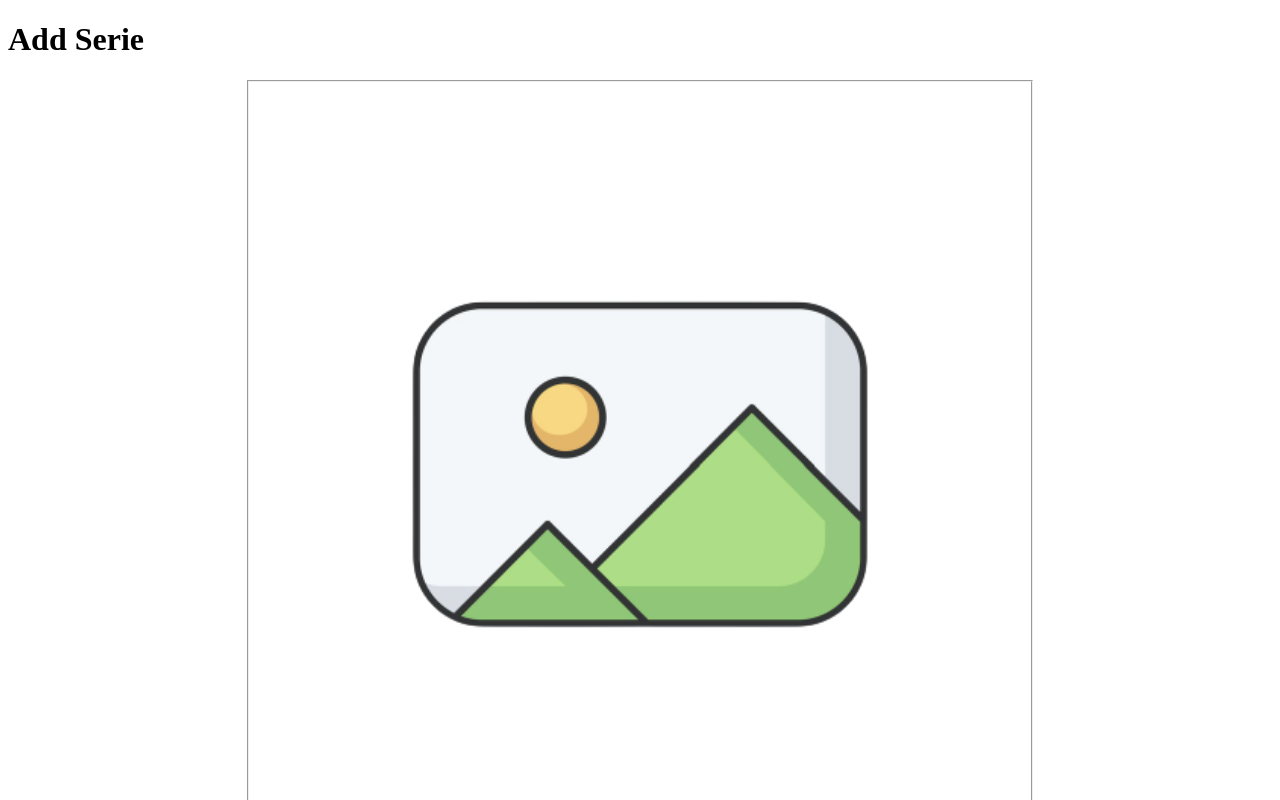
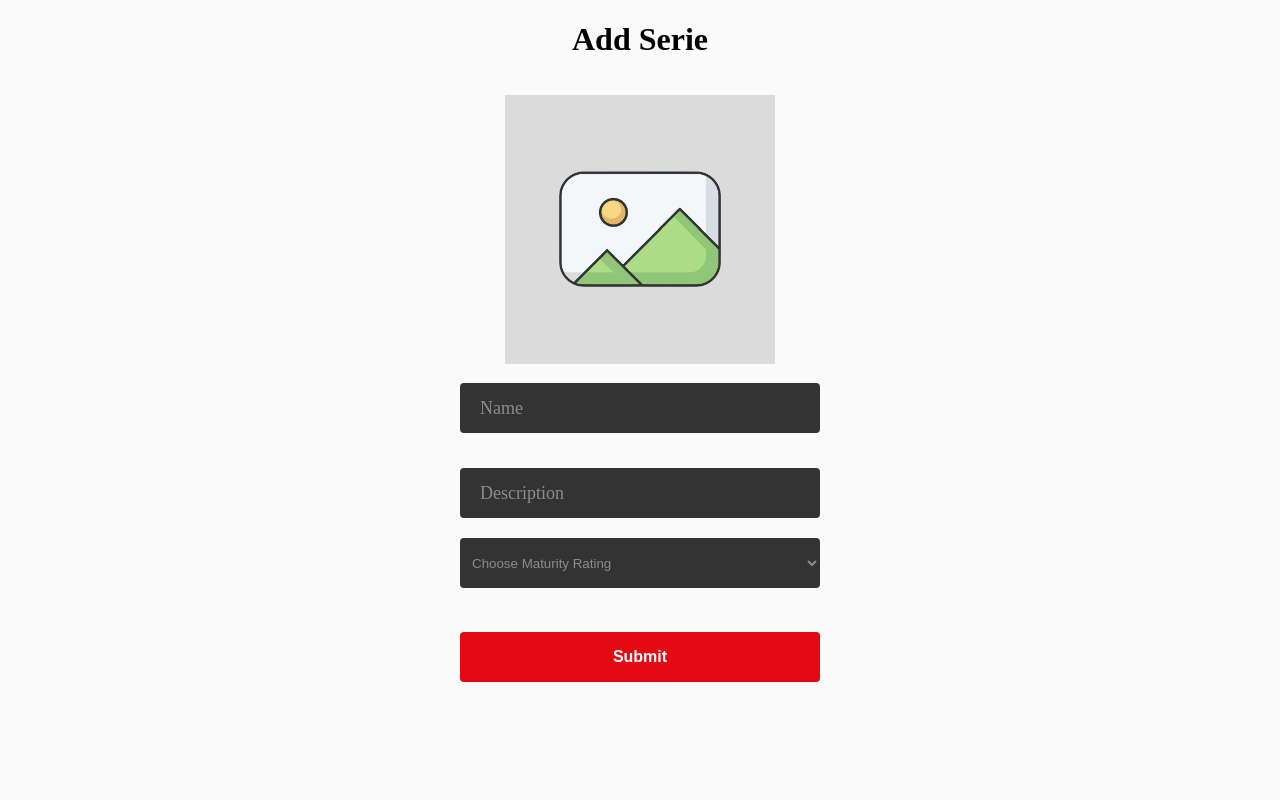
Before and after one commit to HassanObeid89/netfilx, a React (Create React App) app: page /add-serie in a window 1280 px wide. Shown: the top 800 px of the page. Built offline with nearby package versions, Linux system fonts and the light colour scheme; no server answers; the database is empty.

Commit message:
Styled forms and button.

```diff
--- a/src/components/FormAddEpisode.jsx
+++ b/src/components/FormAddEpisode.jsx
@@ -39,8 +39,9 @@ export default function FormAddEpisode({ data }) {
   ));
   return (
     <form onSubmit={onUpdate}>
+      <h1>Add Episode</h1>
       {InputFields}
-      <button>Add Episode</button>
+      <button className='primary-button'>Add Episode</button>
     </form>
   );
 }
--- a/src/components/FormAddMovie.jsx
+++ b/src/components/FormAddMovie.jsx
@@ -54,7 +54,7 @@ export default function FormAddMovie() {
         <option value="16+">16+</option>
         <option value="18+">18+</option>
       </select>
-      <button type="submit">Submit</button>
+      <button className='primary-button' type="submit">Submit</button>
     </form>
   );
 }
--- a/src/components/FormAddSeason.jsx
+++ b/src/components/FormAddSeason.jsx
@@ -31,16 +31,17 @@ export default function FormAddSeason({ data }) {
 
   return (
     <fieldset>
-      <label>
-        <span>Season</span>
+
         <input
           type="text"
           placeholder="season 1"
           value={season}
           onChange={(event) => setSeason(event.target.value)}
         />
+        <label>
+        <span>Season One</span>
       </label>
-      <button onClick={(event) => onUpdate(event)}>Add Season</button>
+      <button className='primary-button' onClick={(event) => onUpdate(event)}>Add Season</button>
       {data.seasons !== null && Seasons}
     </fieldset>
   );
--- a/src/components/FormAddSerie.jsx
+++ b/src/components/FormAddSerie.jsx
@@ -46,7 +46,7 @@ export default function FormAddSerie() {
         <option value="16+">16+</option>
         <option value="18+">18+</option>
       </select>
-      <button type="submit">Submit</button>
+      <button className='primary-button' type="submit">Submit</button>
     </form>
   );
 }
--- a/src/components/InputField.jsx
+++ b/src/components/InputField.jsx
@@ -4,14 +4,15 @@ export default function InputField({ options, onChange }) {
   const inputReference = useRef(null);
   return (
     <fieldset>
-      <label>
-        <span>{label}</span>
+
         <input
           type={type}
           ref={inputReference}
           placeholder={placeholder}
           onChange={() => onChange(key, inputReference.current.value)}
         />
+      <label>
+        <span>{label}</span>
       </label>
     </fieldset>
   );
--- /dev/null
+++ b/src/css/components/inputField.css
@@ -0,0 +1,95 @@
+input {
+  background: #333;
+  border-radius: 4px;
+  border: 0;
+  color: #fff;
+  height: 50px;
+  line-height: 50px;
+  padding: 16px 20px 0;
+  margin-bottom: 20px;
+  width: 100%;
+  outline: 0;
+  position: relative;
+}
+
+select {
+    background: #333;
+    border-radius: 4px;
+    border: 0;
+    color: #8c8c8c;
+    height: 50px;
+    line-height: 50px;
+    margin-bottom: 20px;
+    width: 80%;
+    outline: 0;
+    padding: 0 8px;
+  }
+
+
+
+input::placeholder {
+  color: transparent;
+}
+/* input:last-of-type {
+    margin-bottom: 30px;
+  } */
+
+form {
+  display: flex;
+  flex-direction: column;
+  max-width: 450px;
+  width: 100%;
+  justify-content: center;
+  align-items: center;
+  margin: 0 auto;
+
+}
+
+fieldset {
+  width: 80%;
+  position: relative;
+  padding: 15px 0 0;
+  border: 0;
+  /* margin-top: 10px; */
+}
+
+label span {
+  position: absolute;
+  top: 20px;
+  left: 20px;
+  display: block;
+  transition: 0.2s;
+  font-size: 14px;
+  color: #8c8c8c;
+}
+
+input:placeholder-shown ~ label span {
+    font-size: 18px;
+    cursor: text;
+    top: 30px;
+}
+
+input:focus ~ label span{
+   position: absolute;
+   top: 20px;
+   display: block;
+   transition: 0.2s;
+   font-size: 14px;
+}
+ input {
+  align-items: center;
+}
+
+.primary-button {
+  background: #e50914;
+  border-radius: 4px;
+  font-size: 16px;
+  font-weight: bold;
+  margin: 24px 0 12px;
+  padding: 16px;
+  border: 0;
+  color: white;
+  cursor: pointer;
+  width: 80%;
+  text-decoration: none;
+}
--- a/src/css/style.css
+++ b/src/css/style.css
@@ -1 +1,5 @@
 @import './components/inputImage.css';
+@import './components/inputField.css';
+@import "./_base/layout.css";
+@import "./_base/typography.css";
+@import "./_base/variables.css";
--- a/src/pages/AdminPage.jsx
+++ b/src/pages/AdminPage.jsx
@@ -19,12 +19,12 @@ export default function AdminPage({ shows }) {
     <div>
       <h1>admin page</h1>
       <h2>Movies & Documentaries</h2>
-      {Movies}
-      {Documentaries}
-      <Link to="/add-movie">Add Movie & Documentary</Link>
+      {Movies.length > 0 || Documentaries.length > 0 ? <ul>{Movies}
+      {Documentaries}</ul>:<p>No Movies or Documentaries yet!</p>}
+      <Link className='primary-button' to="/add-movie">Add Movie & Documentary</Link>
       <h2>Series</h2>
-      {Series}
-      <Link to="/add-serie">Add Serie</Link>
+      <ul>{Series.length > 0 ? Series:<p>No Series yet!</p>}</ul>
+      <Link className='primary-button' to="/add-serie">Add Serie</Link>
     </div>
   );
 }
```
Also changed, not shown: src/css/_base/typography.css (+4 -4 lines).
